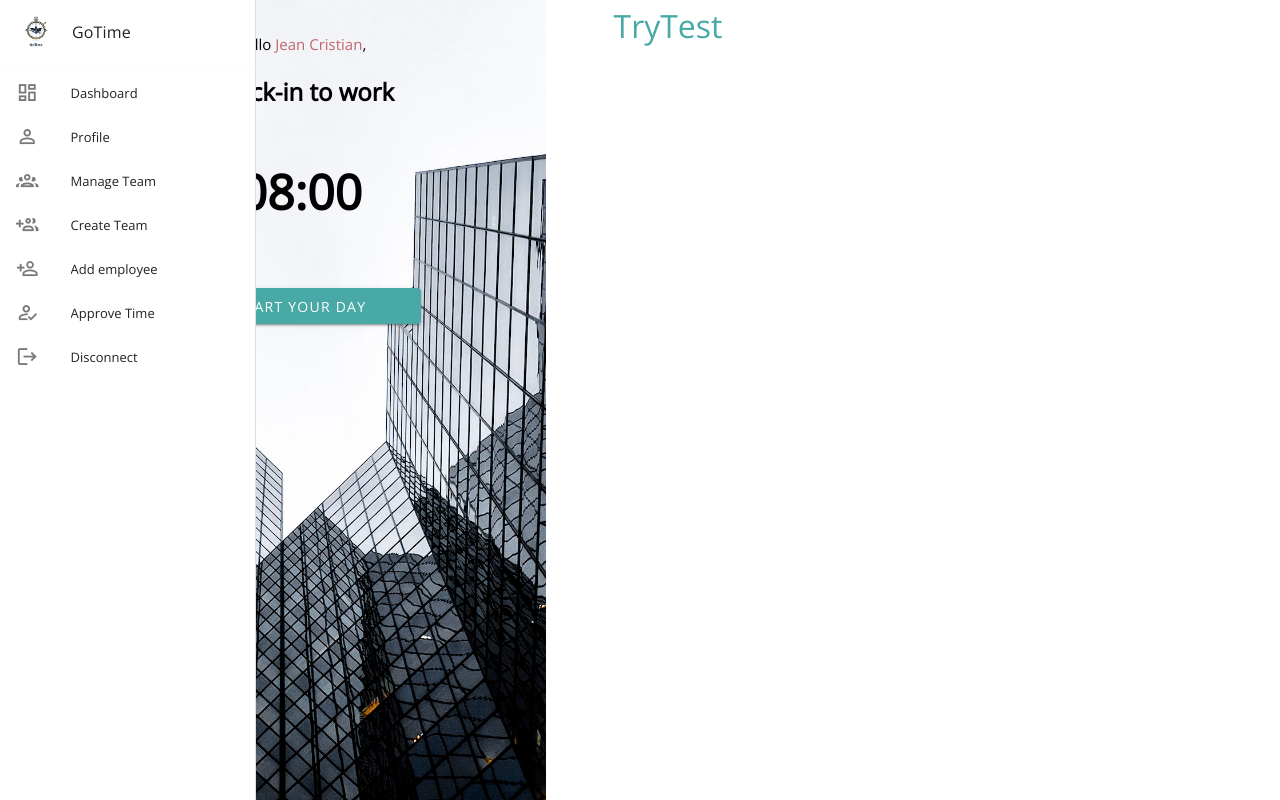
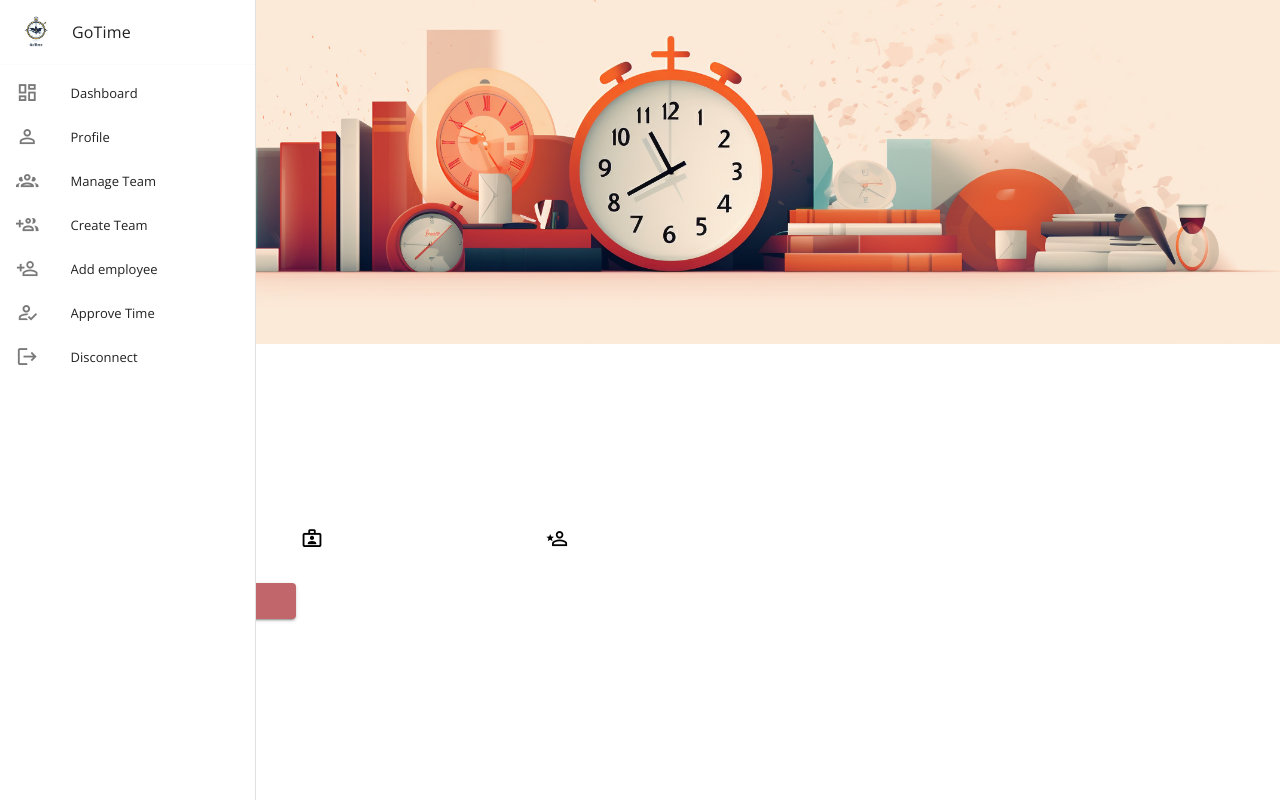
Before and after one commit to tistech0/GoTime, a Vue app in the folder clientTimeManager/: page /profile in a window 1280 px wide. Built offline with nearby package versions, Linux system fonts and the light colour scheme.

Commit message:
:lipstick: App style base + start dashboard user and profile view

```diff
--- a/clientTimeManager/src/App.vue
+++ b/clientTimeManager/src/App.vue
@@ -1,10 +1,6 @@
 <script setup lang="ts">
 import { RouterLink, RouterView } from 'vue-router'
-import Sidebar from './components/SideBar.vue'
-import Timer from './components/Timer.vue';
 import { useDisplay } from 'vuetify';
-import BottomNav from './components/BottomNav.vue';
-import DashboardView from './views/DashboardView.vue';
 
 
 const { mobile } = useDisplay()
@@ -12,7 +8,7 @@ const { mobile } = useDisplay()
 
 <template>
   <v-layout>
-    <DashboardView />
+    <router-view />
   </v-layout>
 </template>
 
--- a/clientTimeManager/src/views/DashboardView.vue
+++ b/clientTimeManager/src/views/DashboardView.vue
@@ -1,7 +1,6 @@
 <script setup lang="ts">
 import Timer from '../components/Timer.vue';
 import TryTest from '../components/TryTest.vue';
-import TrySomething from '../components/TrySomething.vue';
 import BottomNav from '@/components/BottomNav.vue';
 import Sidebar from '@/components/SideBar.vue';
 import { useDisplay } from 'vuetify';
--- a/clientTimeManager/src/views/ProfileView.vue
+++ b/clientTimeManager/src/views/ProfileView.vue
@@ -1,15 +1,47 @@
+<script setup lang="ts">
+
+import BottomNav from '../components/BottomNav.vue';
+import SideBar from '../components/SideBar.vue';
+
+
+import { useDisplay } from 'vuetify';
+
+const { mobile } = useDisplay()
+
+</script>
 <template>
   <div class="about">
-    <h1>This is an profile page</h1>
+    <BottomNav v-if="mobile" />
+    <SideBar v-else />
+    <v-main class="w-full h-full grid grid-cols-5 grid-flow-row-dense">
+      <div class="col-span-5">
+        <img src="../assets/profileBackgroung.png" alt="company" class="w-full" />
+      </div>
+      <div class="col-span-3">
+        <div class="grid grid-flow-row grid-cols-3">
+          <div>
+            <div>
+              <v-icon>mdi-email-outline</v-icon>
+            </div>
+          </div>
+          <div>
+            <div>
+              <v-icon>mdi-briefcase-account-outline</v-icon>
+            </div>
+          </div>
+          <div>
+            <div>
+              <v-icon>mdi-account-star-outline</v-icon>
+            </div>
+          </div>
+        </div>
+        <div>
+          <v-btn color=var(--secondary-pink) class="w-60 mt-8 text-white">
+            Delete account</v-btn>
+        </div>
+      </div>
+    </v-main>
   </div>
 </template>
 
-<style>
-@media (min-width: 1024px) {
-  .about {
-    min-height: 100vh;
-    display: flex;
-    align-items: center;
-  }
-}
-</style>
+<style></style>
--- a/package.json
+++ /dev/null
@@ -1,6 +0,0 @@
-{
-  "dependencies": {
-    "mdi": "^2.2.43",
-    "vuetify": "^3.3.23"
-  }
-}
```
Also changed, not shown: clientTimeManager/src/assets/profileBackgroung.png (added), 1 other file (tests, documents, lock files or other folders).
